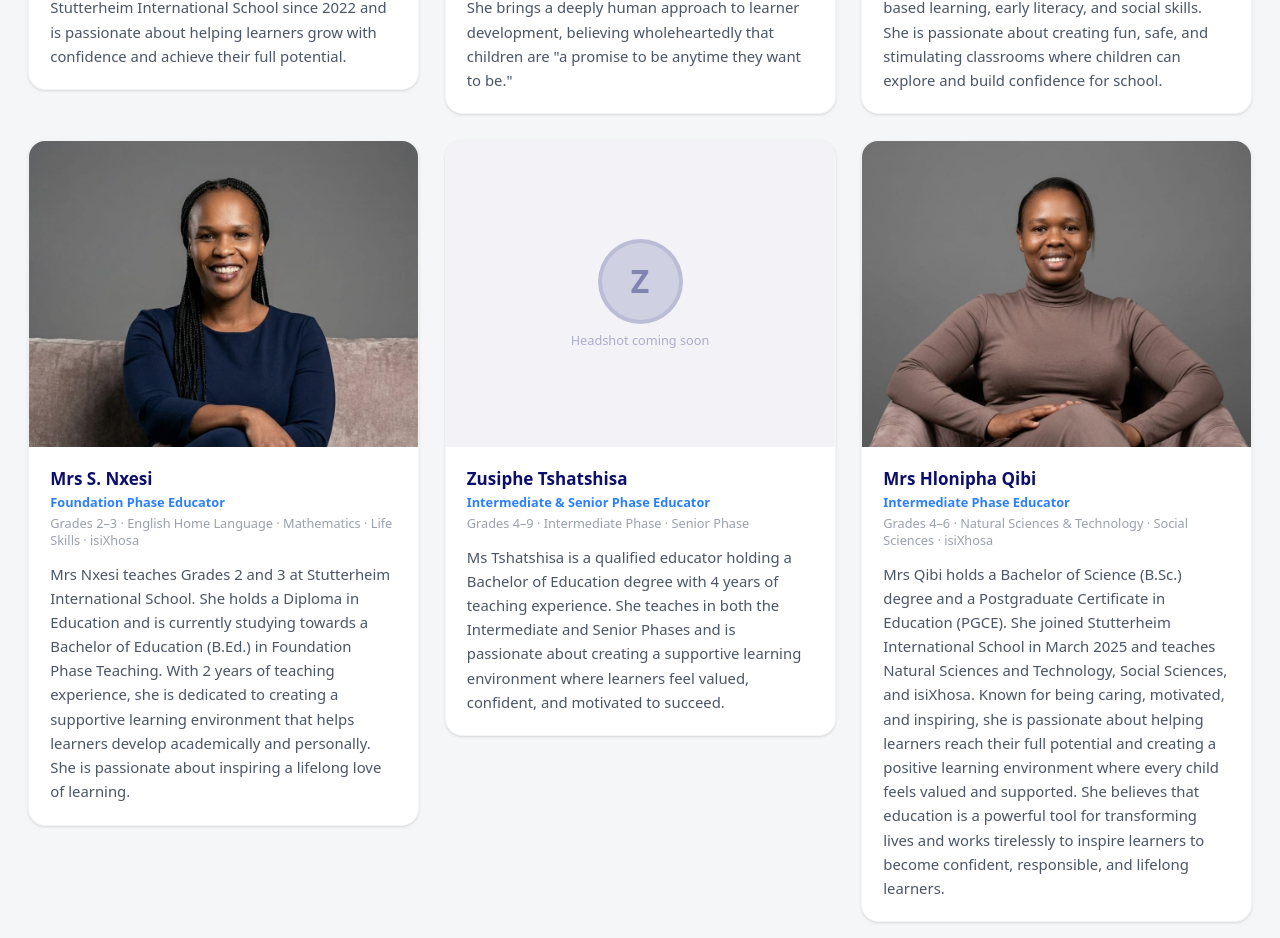
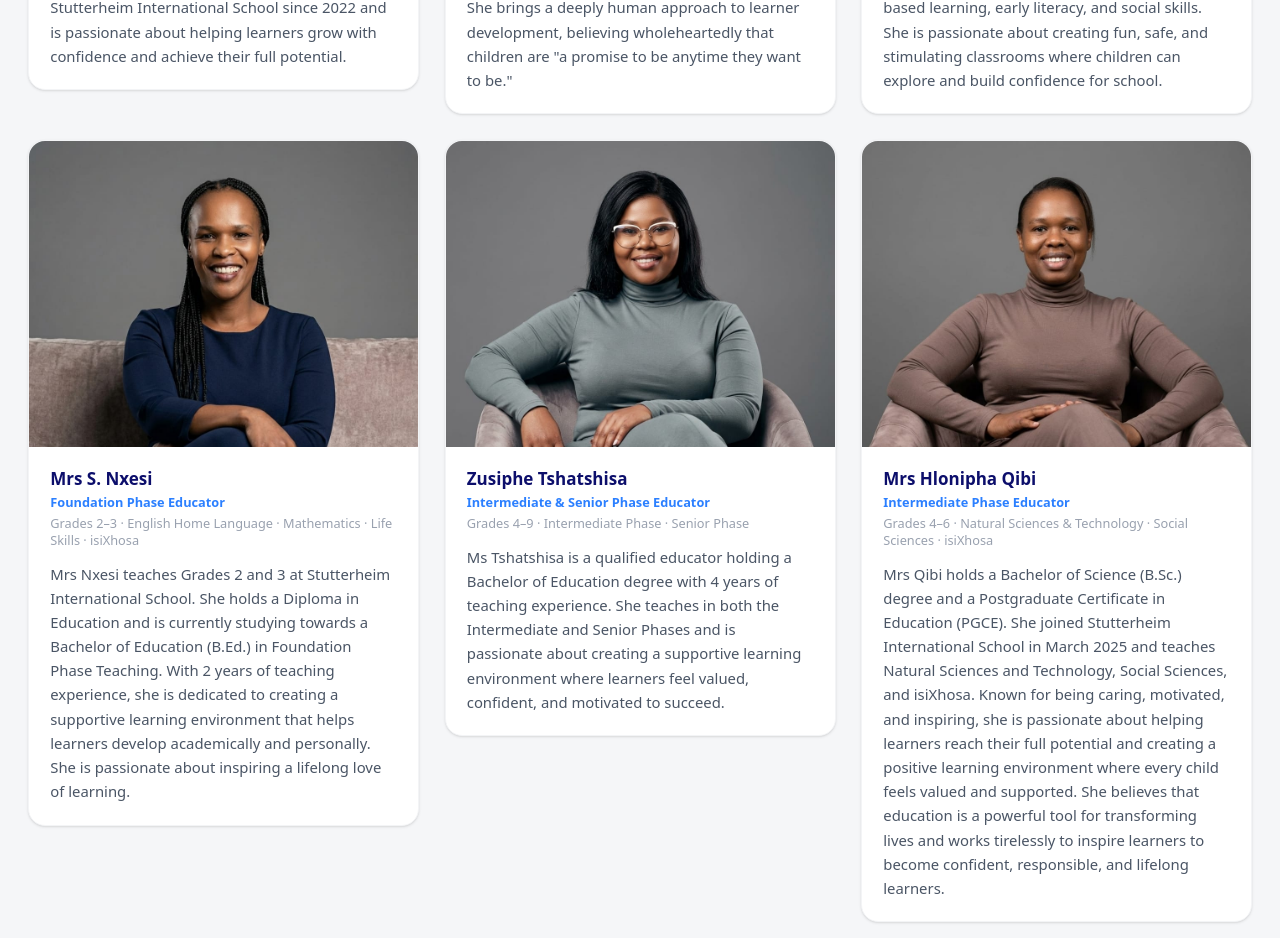
Before and after one commit to qzenta/stutterheim-school, a Next.js app: page /staff in a window 1280 px wide. Shown: the part 2157-3095 px from the top of the page. Built offline with nearby package versions, Linux system fonts and the light colour scheme.

Commit message:
Add Zusiphe Tshatshisa photo to staff card
Co-Authored-By: Claude Sonnet 4.6 <noreply@anthropic.com>

```diff
--- a/src/app/staff/page.tsx
+++ b/src/app/staff/page.tsx
@@ -54,7 +54,7 @@ const staff = [
     role: "Intermediate & Senior Phase Educator",
     subjects: "Grades 4–9 · Intermediate Phase · Senior Phase",
     type: "teaching" as const,
-    photo: "",
+    photo: "/extra-images/zusiphe.jpeg",
     bio: "Ms Tshatshisa is a qualified educator holding a Bachelor of Education degree with 4 years of teaching experience. She teaches in both the Intermediate and Senior Phases and is passionate about creating a supportive learning environment where learners feel valued, confident, and motivated to succeed.",
   },
   {
```
Also changed, not shown: public/extra-images/zusiphe.jpeg (added).
